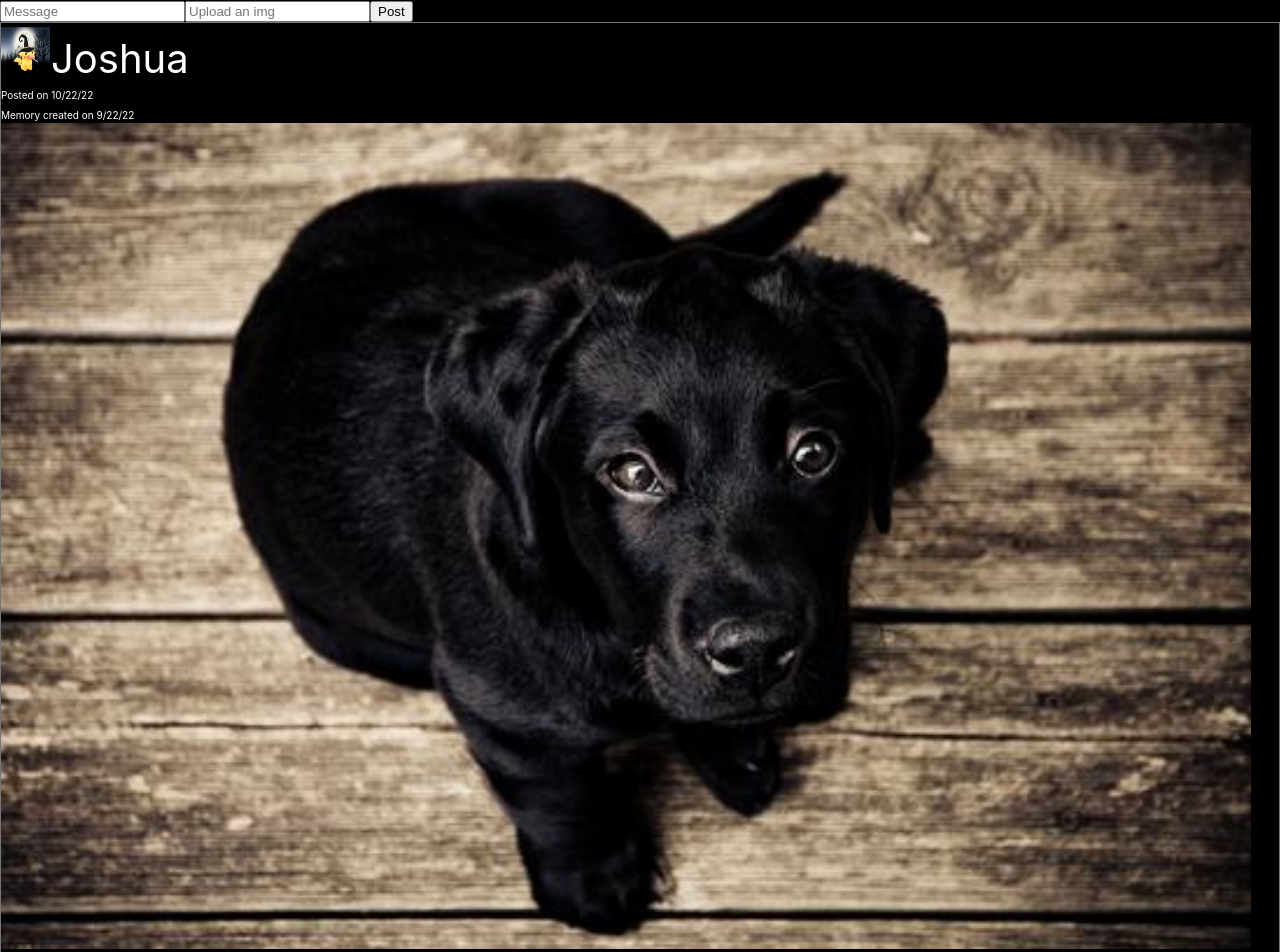
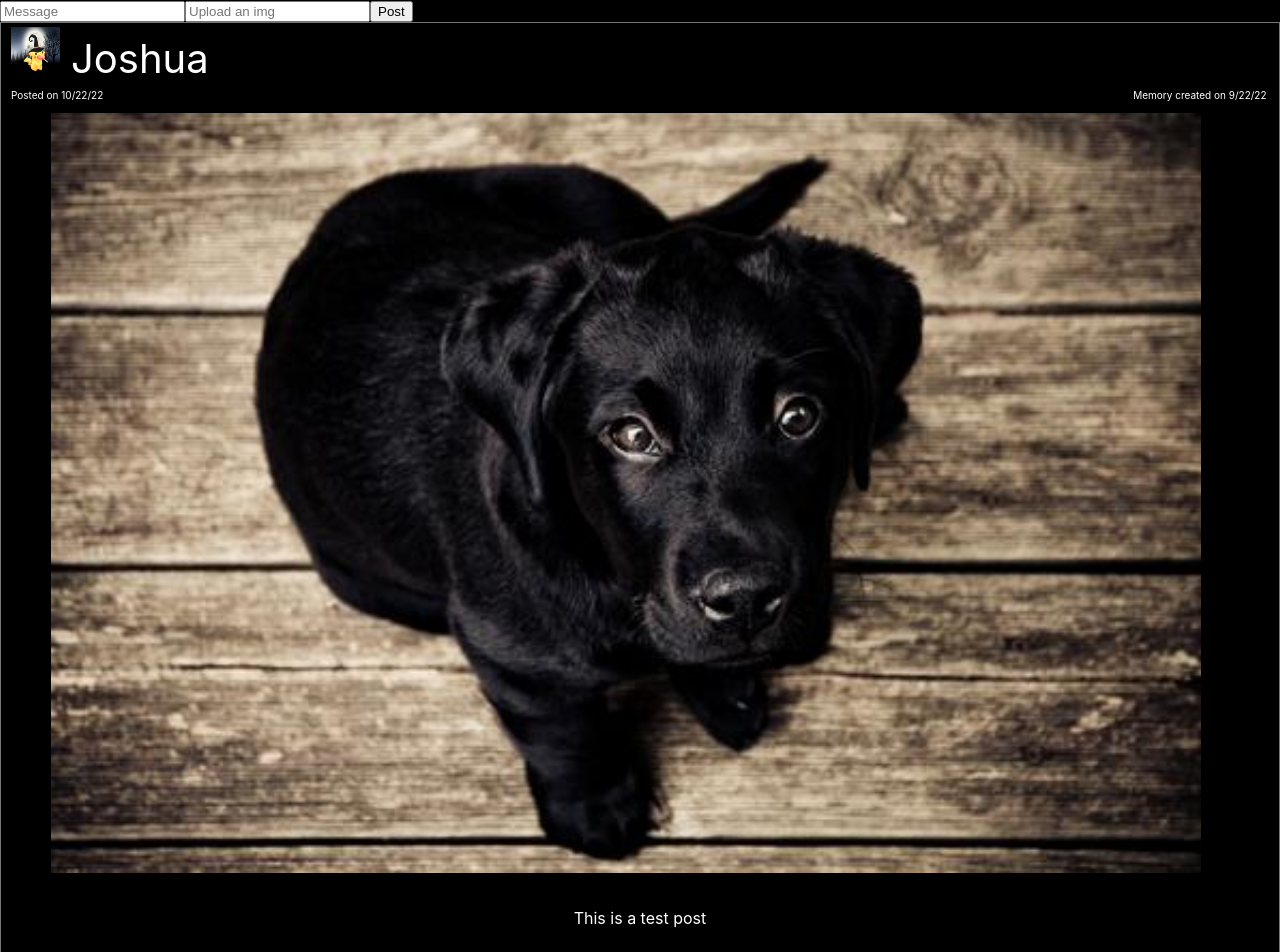
Before and after one commit to jono1231/TimeCapsuleApp, a React (Create React App) app in the folder frontend/: page / in a window 1280 px wide. Shown: the top 952 px of the page. Built offline with nearby package versions, Linux system fonts and the light colour scheme.

Commit message:
Few more style edits

```diff
--- a/frontend/src/FeedBox.css
+++ b/frontend/src/FeedBox.css
@@ -7,33 +7,45 @@
 .feedbox--profileimg {
     height: 50px;
     width: 50px;
-    border-width: 5px;
+    padding-left: 10px;
+    padding-right: 10px;
     border-color: white;
 }
 
 .feedbox--username {
     color: white;
+
     font-size: 40px;
 }
 
 .feedbox--postdate {
     color: white;
     font-size: 10px;
+    padding-left: 10px;
+    padding-right: 1030px;
 }
 
 .feedbox--memorydate {
     color: white;
+    padding-right: 10px;
     font-size: 10px;
 }
 
 .feedbox--postimg {
     height: auto;
-    width: 1250px;
+    width: 1150px;
     margin-left: auto;
     margin-right: auto;
+    padding-right: 50px;
+    padding-left: 50px;
+    padding-top: 10px;
+    padding-bottom: 5px;
 }
 
 .feedbox--note {
     color: white;
     text-align: center;
+    margin-left: auto;
+    margin-right: auto;
+    padding: 10px;
 }
--- a/frontend/src/FeedBox.js
+++ b/frontend/src/FeedBox.js
@@ -5,11 +5,11 @@ export default function FeedBox(props) {
     return (
         <div className="feedbox">
             <img className="feedbox--profileimg" src={props.profilePic}></img>
-            <p1 className="feedbox--username">{props.username}</p1><br />
-            <p1 className="feedbox--postdate">Posted on {props.postDate}</p1> <br />
-            <p1 className="feedbox--memorydate">Memory created on {props.memoryDate}</p1><br />
+            <text className="feedbox--username">{props.username}</text> <br/ >
+            <text className="feedbox--postdate">Posted on {props.postDate}</text>
+            <text className="feedbox--memorydate">Memory created on {props.memoryDate}</text>
             <img className="feedbox--postimg" src={props.imagePic}></img>{/*maybe add functionality to add multiple images, (extra component for post style) extra formating within the post iself, etc*/}<br />
-            <p1 className="feedbox--note">{props.note}</p1><br />
+            <p className="feedbox--note">{props.note}</p>
         </div>
     );
 }
```
